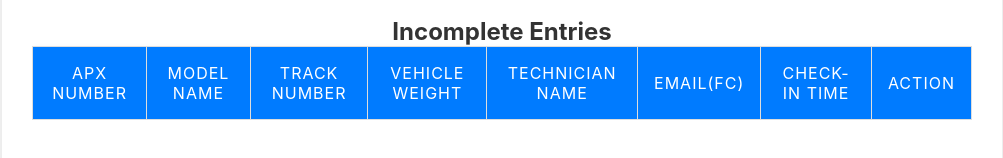
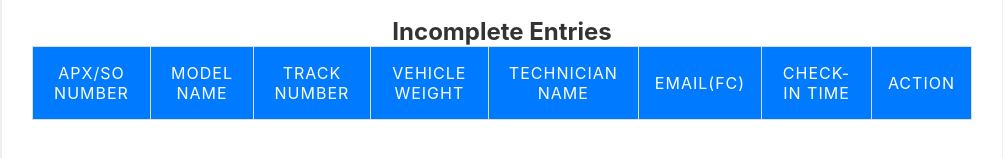
Before and after one commit to velproject2/track-app, a plain HTML site: page track-page.html in a window 1280 px wide. Shown: the part 488-646 px from the top of the page, without its empty margins (138-1141 px from the left). Drawn offline with Linux system fonts and the light colour scheme.

Commit message:
Update track-page.html

```diff
--- a/track-page.html
+++ b/track-page.html
@@ -88,7 +88,7 @@
             <table id="incompleteEntriesTable">
                 <thead>
                     <tr>
-                        <th>APX Number</th>
+                        <th>APX/SO Number</th>
                         <th>Model Name</th>
                         <th>Track Number</th>
                         <th>Vehicle Weight</th>
```
